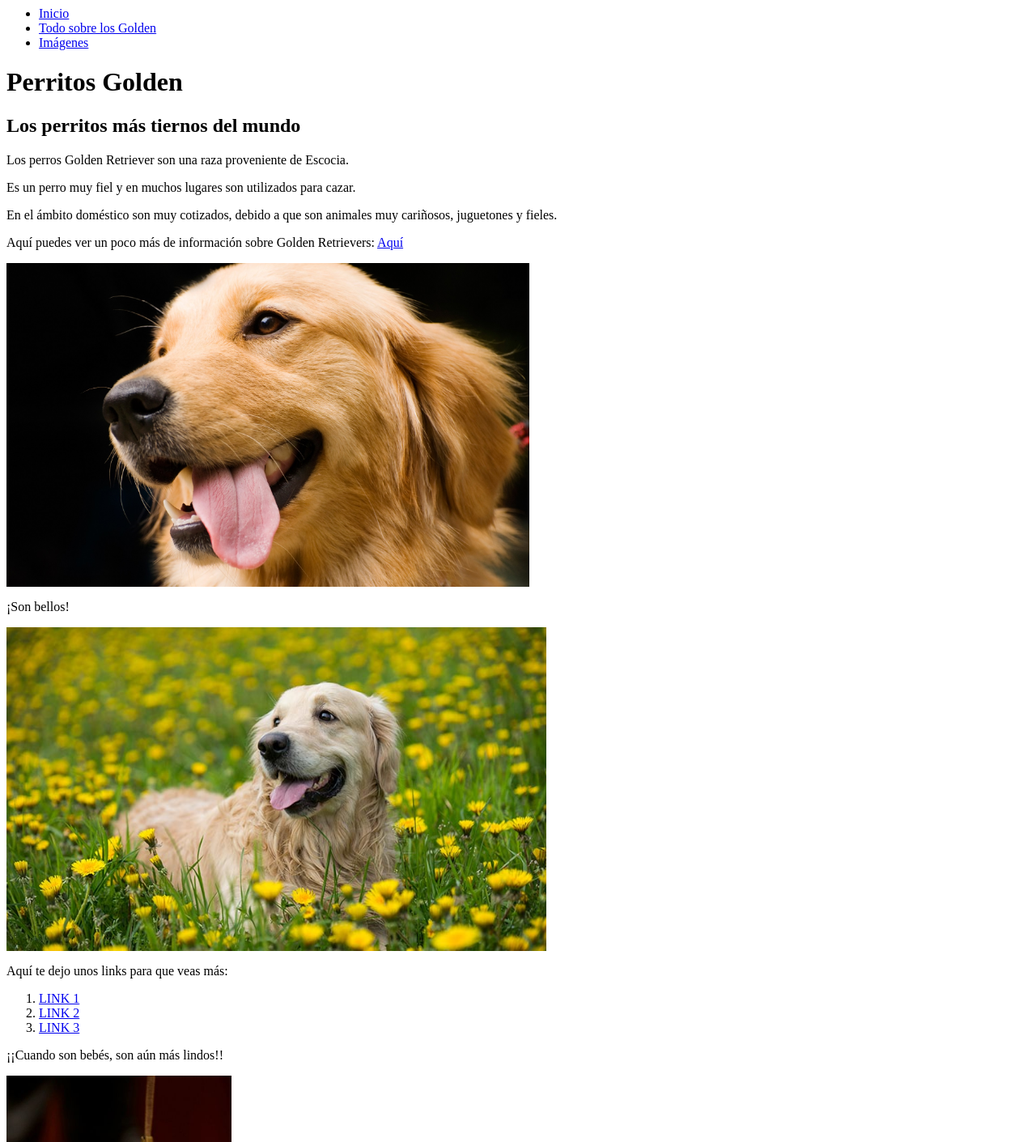
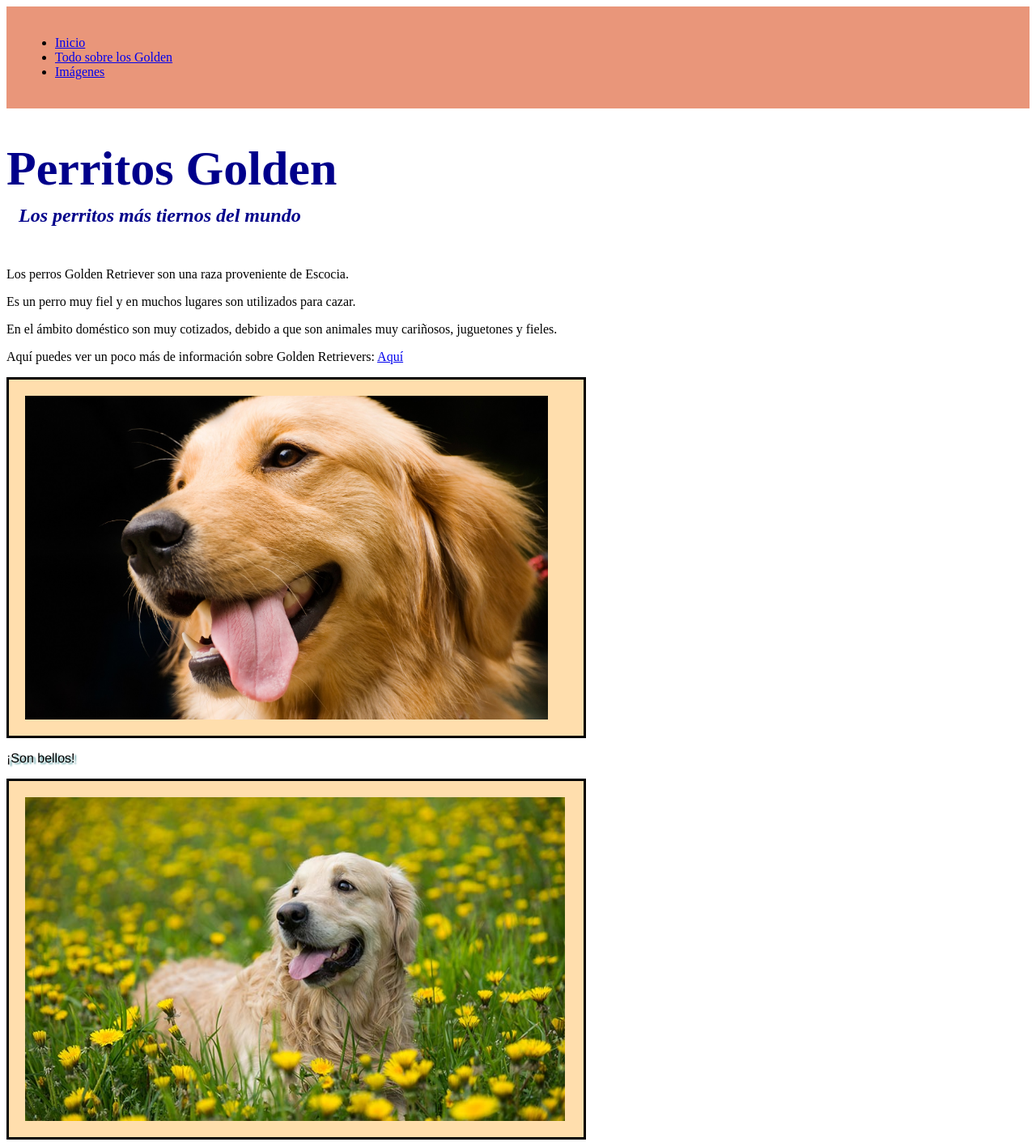
Before and after one commit to rstuardoc/ay03-stuardo-rocio, a plain HTML site: page Ayudantia03/index.html in a window 1280 px wide. Shown: the top 1411 px of the page at 81% size. Drawn offline with Linux system fonts and the light colour scheme.

Commit message:
terminado

```diff
--- a/Ayudantia03/estilo.css
+++ b/Ayudantia03/estilo.css
@@ -1,2 +1,54 @@
-Hola
-#hjduahsiaanhdn
+#titulo{
+    font-family: 'Times New Roman', Times, serif;
+    font-size: 60px;
+    color:darkblue;
+
+
+}
+#subtitulo{
+    font-family: 'Times New Roman', Times, serif;
+    font-style: italic;
+    color:darkblue;
+    position:relative;
+        top: -30px;
+        left: 15px;
+}
+
+.foto{
+    border: 1px dashed black;
+    width: 300px;
+    height: 470px;
+    padding: 20px;
+}
+
+.links{
+    font-family:'Times New Roman', Times, serif;
+    font-size: medium;
+    color:cadetblue
+
+}
+
+.fotos{
+    border: 3px solid black ;
+    background-color: navajowhite;
+    padding: 20px;
+    width: 670px;
+
+}
+.minitextos{
+    font-family: 'Franklin Gothic Medium', 'Arial Narrow', Arial, sans-serif;
+    font-size: medium;
+    color: black;
+    text-shadow:cadetblue 3px 2px 2px;
+}
+
+#nav{
+    color:black;
+    font-family: 'Times New Roman', Times, serif;
+    padding: 20px 20px 20px 20px;
+    background-color:darksalmon;
+}
+
+.divs{
+    padding:30px;
+}
--- a/Ayudantia03/index.html
+++ b/Ayudantia03/index.html
@@ -7,7 +7,8 @@
     <body>
 
         <header>
-            <nav>
+            <link href='estilo.css' rel="stylesheet"/>
+            <nav id='nav'>
 
                 <ul>
                     <li><a href="index.html">Inicio</a></li>
@@ -18,36 +19,36 @@
             </nav>
 
         </header>
-        <h1>Perritos Golden</h1>
-        <h2>Los perritos más tiernos del mundo</h2>
+        <h1 id='titulo'>Perritos Golden</h1>
+        <h2 id='subtitulo'>Los perritos más tiernos del mundo</h2>
         <p>Los perros Golden Retriever son una raza proveniente de Escocia. </p>
         <p>Es un perro muy fiel y en muchos lugares son utilizados para cazar. </p>
         <p>En el ámbito doméstico son muy cotizados, debido a que son animales muy cariñosos, juguetones y fieles. </p>
         <p>Aquí puedes ver un poco más de información sobre Golden Retrievers: <a target="_blank" href='https://www.rover.com/blog/es/cachorros-golden-retriever/'>Aquí</a></p>
 
-    <div>
+    <div class='fotos'>
         <img src="Imagenes/G2.jpg" height="400"/>
 
     </div>
 
-    <p>¡Son bellos!</p>
-    <div>
+    <p class='minitextos'>¡Son bellos!</p>
+    <div class='fotos'>
         <img src="Imagenes/G3.jpg" height="400"/>
 
     </div>
 
-    <p>Aquí te dejo unos links para que veas más:</p>
+    <p class='minitextos'>Aquí te dejo unos links para que veas más:</p>
 
-    <div>
+    <div class='divs'>
     <ol>
-        <li><a target="_blank" href="https://es.wikipedia.org/wiki/Golden_retriever">LINK 1</a></li>
-        <li><a target="_blank" href="https://www.mundoanimalia.com/perro/golden_retriever/caracteristicas">LINK 2</a></li>
-        <li><a target="_blank" href="https://www.expertoanimal.com/razas-de-perros/golden-retriever-o-cobrador-dorado.html">LINK 3</a></li>
+        <li><a class='links' target="_blank" href="https://es.wikipedia.org/wiki/Golden_retriever">LINK 1</a></li>
+        <li><a class='links' target="_blank" href="https://www.mundoanimalia.com/perro/golden_retriever/caracteristicas">LINK 2</a></li>
+        <li><a class='links' target="_blank" href="https://www.expertoanimal.com/razas-de-perros/golden-retriever-o-cobrador-dorado.html">LINK 3</a></li>
     </ol>
 
     </div>
-    <div>
-        <p>¡¡Cuando son bebés, son aún más lindos!!</p>
+    <div class="foto">
+        <p class='minitextos'>¡¡Cuando son bebés, son aún más lindos!!</p>
         <img src="Imagenes/G4.jpg" height="400"/>
     </div>
 
```
